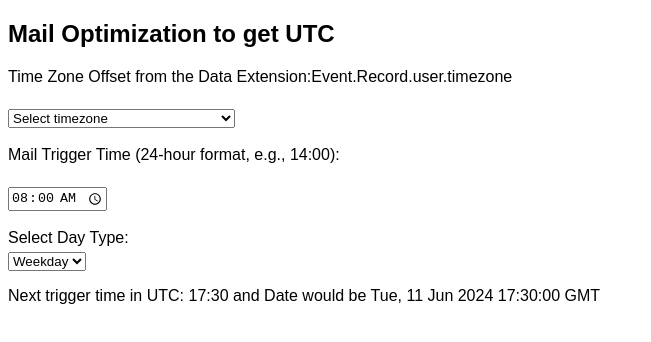
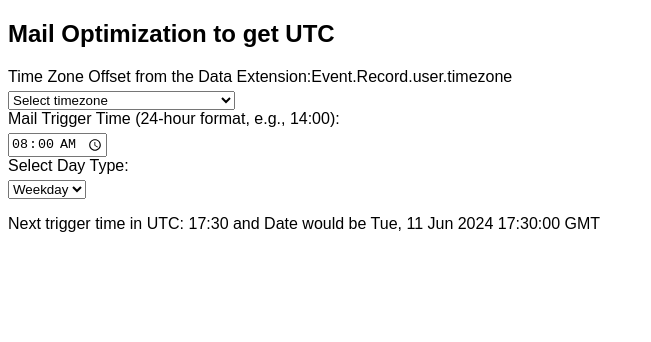
Before and after one commit to SundeepPerupogu/email-optimization, a website: page public/index.html in a window 1280 px wide. Shown: the whole page, without its empty margins (0-651 px from the left). Drawn offline with Linux system fonts and the light colour scheme.

Commit message:
Update index.html

```diff
--- a/public/index.html
+++ b/public/index.html
@@ -1,12 +1,8 @@
 <!DOCTYPE html>
 <html lang="en">
 	<head>
-    <meta charset="UTF-8">
 		<title>Convert Time Zone to UTC</title>
-    <!--script src="https://code.jquery.com/jquery-3.5.1.min.js"></script>
-	<script type="text/javascript" src="js/jquery.min.js"></script>
-	<script data-main="js/main.js" type="text/javascript" src="js/require.js"></script>
-    <script src="https://email-optimization.onrender.com/customactivity.js"></script-->
+		<!--script src="https://code.jquery.com/jquery-3.5.1.min.js"></script><script type="text/javascript" src="js/jquery.min.js"></script><script data-main="js/main.js" type="text/javascript" src="js/require.js"></script><script src="https://email-optimization.onrender.com/customactivity.js"></script-->
 		<script>
         document.addEventListener('DOMContentLoaded', (event) => {
             // Function to convert user time zone to UTC
@@ -36,9 +32,7 @@
                 triggerDate.setMinutes(triggerDate.getMinutes() - offsetMinutes);
 
                 // If the trigger time has already passed today, set it to the same time tomorrow
-                if (triggerDate < now) {
-                    triggerDate.setDate(triggerDate.getDate() + 1);
-                }
+
 
 
                 if (dayType === 'weekday') {
@@ -89,9 +83,9 @@
 	<body>
 		<h2>Mail Optimization to get UTC</h2>
 		<form>
-        <label for="timezoneOffset">Time Zone Offset from the Data Extension:Event.Record.user.timezone</label><br>
+			<label for="timezoneOffset">Time Zone Offset from the Data Extension:Event.Record.user.timezone</label>
 			<!--input type="text" id="timezoneOffset" value="+05:30"><br><br>-->
-		<select id="timezoneOffset" required onchange="convertToUTC()">
+			<select id="timezoneOffset">
 				<option value="">Select timezone</option>
 				<option value="+06:30">(UTC-12:00)</option>
 				<option value="+07:30">(UTC-11:00)</option>
@@ -122,19 +116,15 @@
 				<option value="-04:30">(UTC+01:00)</option>
 				<!-- Add more options as needed
         <option value="UTC+14:00">(UTC+14:00) Kiritimati</option>-->
-    </select><br><br>
-
-
-        <label for="triggerTime">Mail Trigger Time (24-hour format, e.g., 14:00):</label><br>
-        <input type="time" id="triggerTime" value="08:00"><br><br>
+			</select>
+			<label for="triggerTime">Mail Trigger Time (24-hour format, e.g., 14:00):</label>
+			<input type="time" id="triggerTime" value="08:00"></input>
 			<label for="daytype">Select Day Type:</label>
-		<select id="daytype" required onchange="convertToUTC()">
+			<select id="daytype" >
 				<option value="weekday">Weekday</option>
 				<option value="allday">All Day</option>
 			</select>
-
 		</form>
-
 		<p id="result"></p>
 	</body>
 </html>
```
Lines whose indentation alone changed are shown as unchanged.
